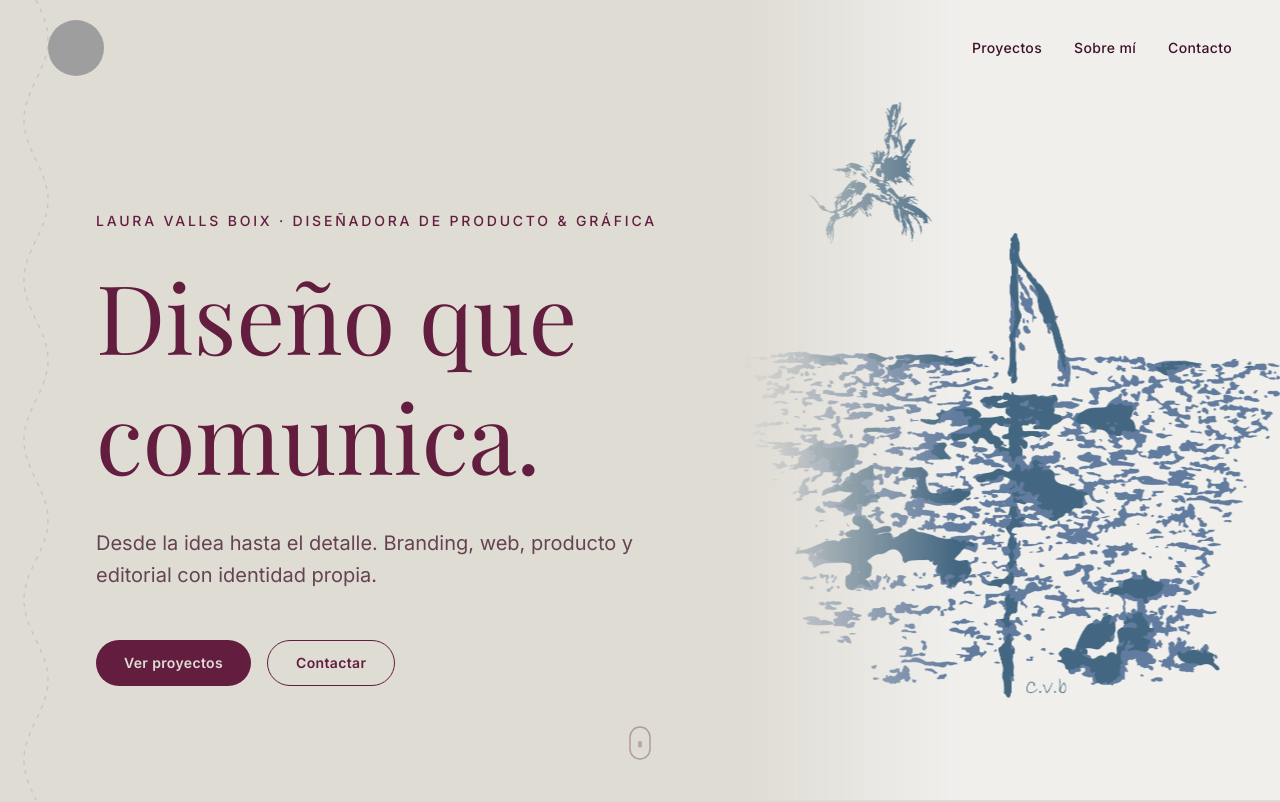
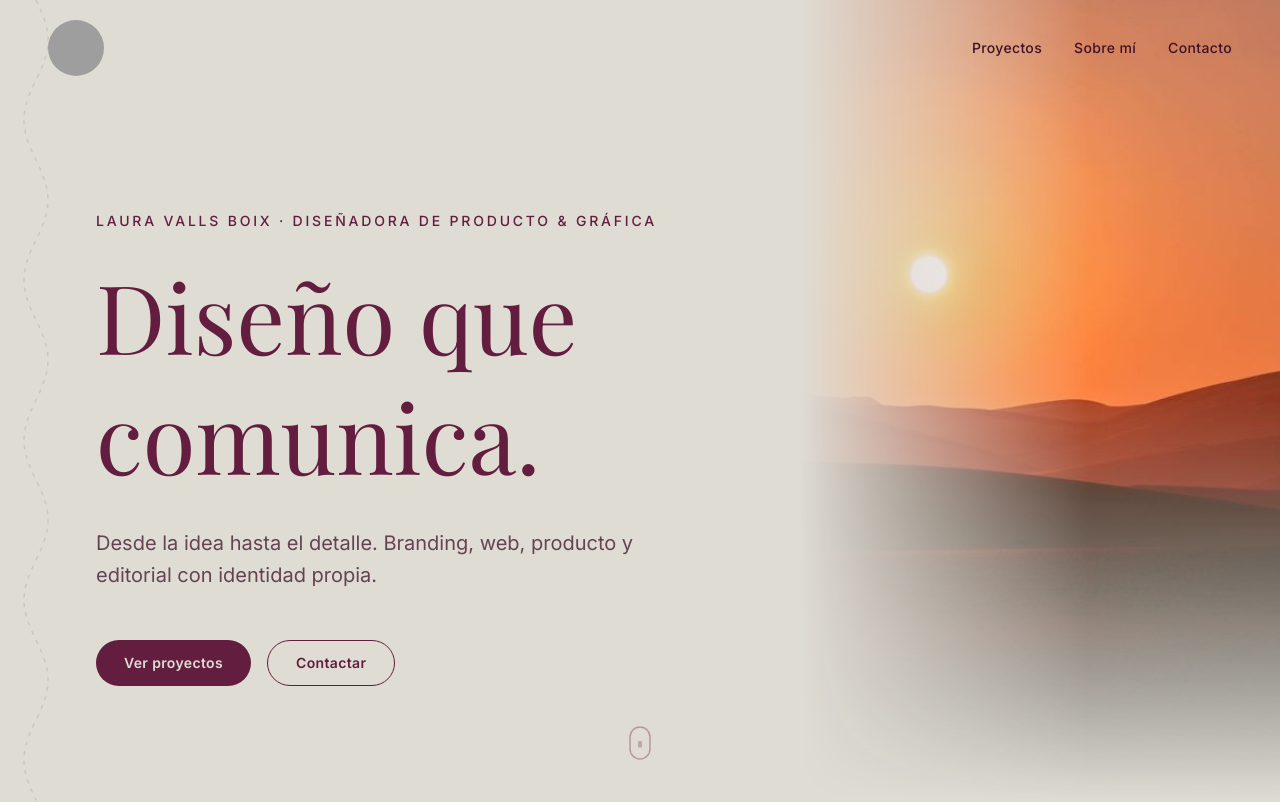
Before and after one commit to lauravallsboix-debug/lauravallsboix-debug.github.io, a React (Vite) app: page / in a window 1280 px wide. Shown: the top 802 px of the page. Built offline with nearby package versions, Linux system fonts and the light colour scheme; grey boxes are pictures that could not be loaded; a web font is replaced by a local one.

Commit message:
feat: replace hero illustration with Intento, improve gradient

```diff
--- a/src/components/Hero.tsx
+++ b/src/components/Hero.tsx
@@ -25,7 +25,7 @@ export default function Hero() {
       {/* Illustration — right side */}
       <motion.div
         className="absolute right-0 top-0 h-full hidden md:block pointer-events-none"
-        style={{ width: '42%' }}
+        style={{ width: '50%' }}
         initial={{ opacity: 0, x: 40 }}
         animate={{ opacity: 1, x: 0 }}
         transition={{ duration: 1, ease: [0.25, 0.46, 0.45, 0.94], delay: 0.4 }}
@@ -33,8 +33,13 @@ export default function Hero() {
         <img
           src="/header-illustration.jpg"
           alt=""
-          className="w-full h-full object-cover object-top"
-          style={{ maskImage: 'linear-gradient(to left, rgba(0,0,0,0.7) 60%, transparent 100%)', WebkitMaskImage: 'linear-gradient(to left, rgba(0,0,0,0.7) 60%, transparent 100%)' }}
+          className="w-full h-full object-cover object-center"
+          style={{
+            maskImage: 'linear-gradient(to left, black 30%, transparent 75%), linear-gradient(to bottom, black 50%, transparent 100%)',
+            WebkitMaskImage: 'linear-gradient(to left, black 30%, transparent 75%), linear-gradient(to bottom, black 50%, transparent 100%)',
+            maskComposite: 'intersect',
+            WebkitMaskComposite: 'source-in',
+          }}
         />
       </motion.div>
 
```
Also changed, not shown: public/header-illustration.jpg.
